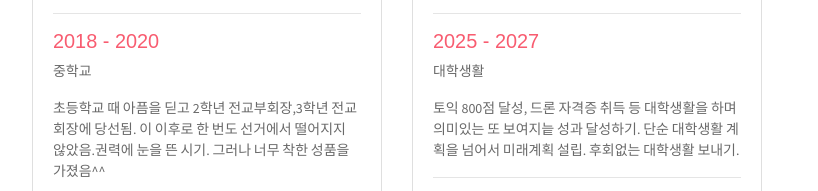
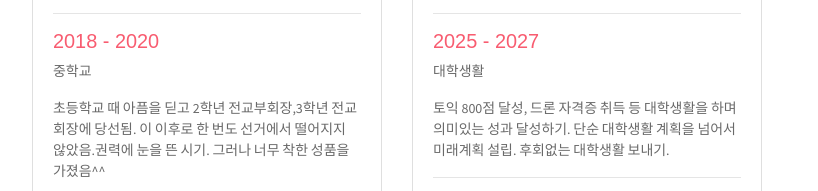
Before and after one commit to JeongYeon25/JYP, a plain HTML site: page index.html in a window 1280 px wide. Shown: the part 1575-1766 px from the top of the page, without its empty margins (53-871 px from the left). Drawn offline with Linux system fonts and the light colour scheme; some packages are replaced by stand-ins of ours.

Commit message:
Update index.html

```diff
--- a/index.html
+++ b/index.html
@@ -158,7 +158,7 @@
                             <hr>
                             <h6 class="title text-danger">2025 - 2027</h6>
                             <P>대학생활</P>
-                            <P class="subtitle">토익 800점 달성, 드론 자격증 취득 등 대학생활을 하며 의미있는 또 보여지늩 성과 달성하기. 단순 대학생활 계획을 넘어서 미래계획 설립. 후회없는 대학생활 보내기.</P>
+                            <P class="subtitle">토익 800점 달성, 드론 자격증 취득 등 대학생활을 하며 의미있는 성과 달성하기. 단순 대학생활 계획을 넘어서 미래계획 설립. 후회없는 대학생활 보내기.</P>
                             <hr>
                             <h6 class="title text-danger">2028 ~</h6>
                             <P>미래 계획</P>
```
